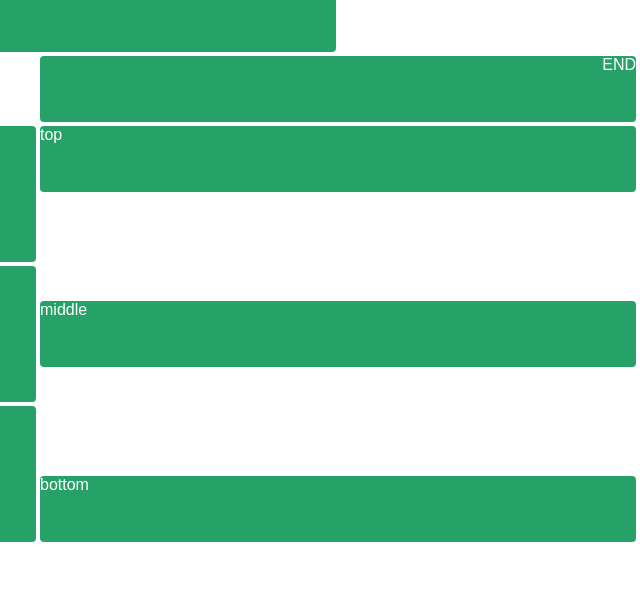
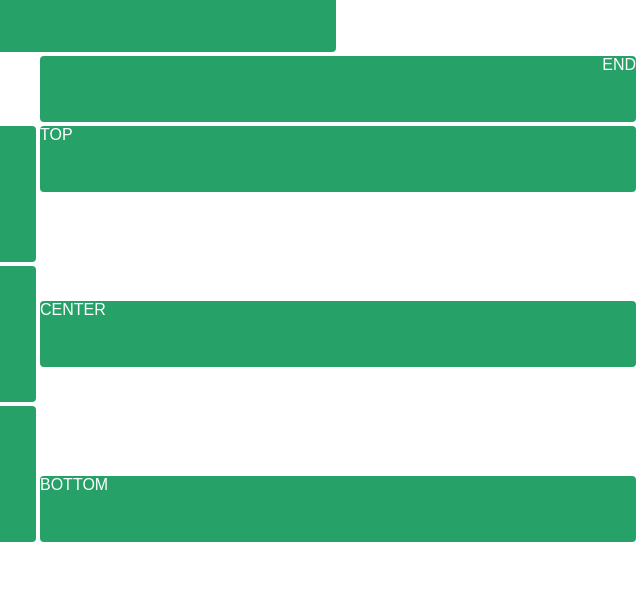
Before and after one commit to jackbottaro/html-css-12bool, a plain HTML site: page index.html in a window 1280 px wide. Shown: the part 2068-2662 px from the top of the page, 602-1242 px from the left. Drawn offline with Linux system fonts and the light colour scheme.

Commit message:
minor fix

```diff
--- a/index.html
+++ b/index.html
@@ -203,15 +203,15 @@
 
         <div class="row content-start align-start">
             <div class="col-2x col-6"></div>
-            <div class="col-6 d-flex">top</div>
+            <div class="col-6">TOP</div>
         </div>
         <div class="row content-start align-center">
             <div class="col-2x col-6"></div>
-            <div class="col-6 d-flex">middle</div>
+            <div class="col-6">CENTER</div>
         </div>
         <div class="row content-start align-end">
             <div class="col-2x col-6"></div>
-            <div class="col-6 d-flex">bottom</div>
+            <div class="col-6">BOTTOM</div>
         </div>
 
         <br>
```
